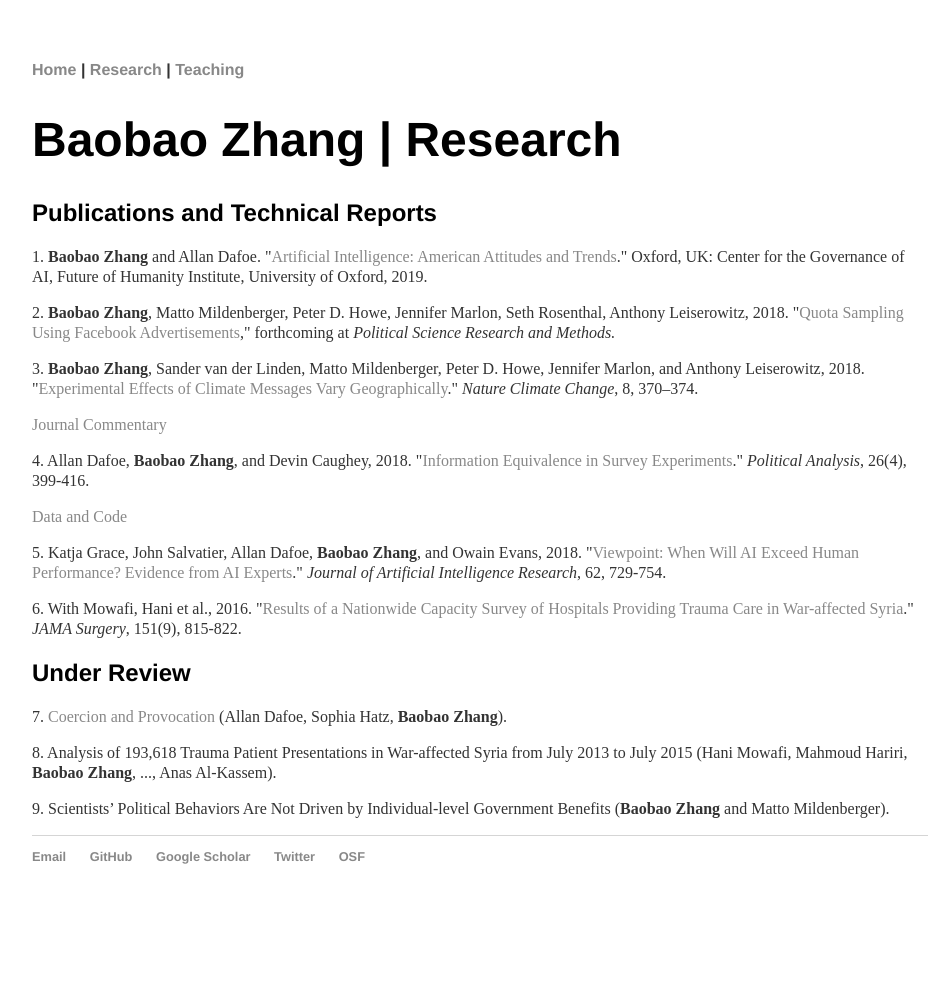
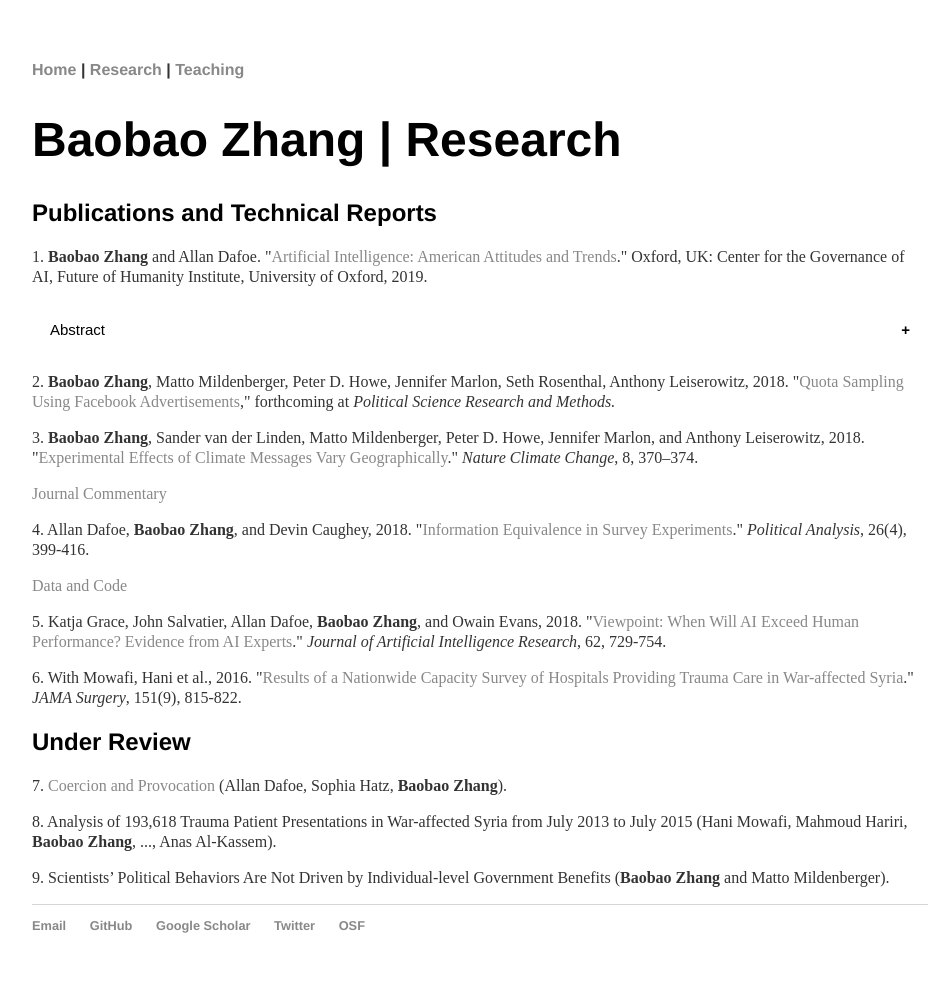
Before and after one commit to morganlivingston/baobaofzhang.github.io, a Jekyll site: the page built from research.html, in a window 1280 px wide. Shown: the whole page, without its empty margins (160-1104 px from the left). Built offline with Jekyll 4.4.1, drawn with Linux system fonts in a browser that asks for light colours; before the commit the page ends 925 px from its top, so only the background shows below that.

Commit message:
Collapsible abstracts

```diff
--- a/_layouts/default.html
+++ b/_layouts/default.html
@@ -5,6 +5,8 @@
 
     <link rel="stylesheet" type="text/css" href="/css/main.css">
   <meta name="viewport" content="width=device-width, initial-scale=1">
+
+
   </head>
 
 <style>
@@ -33,6 +35,42 @@
     visibility: visible;
     opacity: 0.75;
 }
+
+.collapsible {
+  background-color: white;
+  color: black;
+  cursor: pointer;
+  padding: 18px;
+  width: 100%;
+  border: none;
+  text-align: left;
+  outline: none;
+  font-size: 15px;
+}
+
+.active, .collapsible:hover {
+  background-color: white;
+}
+
+.collapsible:after {
+  content: '\002B';
+  color: black;
+  font-weight: bold;
+  float: right;
+  margin-left: 5px;
+}
+
+.active:after {
+  content: "\2212";
+}
+
+.content {
+  padding: 0 18px;
+  max-height: 0;
+  overflow: hidden;
+  transition: max-height 0.2s ease-out;
+  background-color: white;
+}
 </style>
 
   <body>
--- a/research.html
+++ b/research.html
@@ -9,6 +9,12 @@
 			<h2>Publications and Technical Reports</h2>
 			<p>1. <b>Baobao Zhang</b> and Allan Dafoe. "<a href = "https://governanceai.github.io/US-Public-Opinion-Report-Jan-2019/">Artificial Intelligence: American Attitudes and Trends</a>." Oxford, UK: Center for the
 Governance of AI, Future of Humanity Institute, University of Oxford, 2019.</p>
+
+<button class="collapsible">Abstract</button>
+<div class="content">
+  <p>This report presents a broad look at the American public’s attitudes toward artificial intelligence (AI) and AI governance, based on findings from a nationally representative survey of 2,000 American adults. As the study of the public opinion toward AI is relatively new, we aimed for breadth over depth, with our questions touching on: workplace automation; attitudes regarding international cooperation; the public’s trust in various actors to develop and regulate AI; views about the importance and likely impact of different AI governance challenges; and historical and cross-national trends in public opinion regarding AI. Our results provide preliminary insights into the character of US public opinion regarding AI.</p>
+</div>
+
 <p>2. <b>Baobao Zhang</b>, Matto Mildenberger, Peter D. Howe, Jennifer Marlon, Seth Rosenthal, Anthony Leiserowitz, 2018. "<a href = "https://doi.org/10.1017/psrm.2018.49">Quota Sampling Using Facebook Advertisements</a>," forthcoming at <i>Political Science Research and Methods.</i></p>
   <p>3. <b>Baobao Zhang</b>, Sander van der Linden, Matto Mildenberger, Peter D. Howe, Jennifer Marlon, and Anthony Leiserowitz, 2018. "<a href = "https://www.nature.com/articles/s41558-018-0122-0">Experimental Effects of Climate Messages Vary Geographically</a>." <i>Nature Climate Change</i>, 8, 370–374.</p> <p><a href = "https://www.nature.com/articles/s41558-018-0143-8">Journal Commentary</a></p>
 <p>4. Allan Dafoe, <b>Baobao Zhang</b>, and Devin Caughey, 2018. "<a href="https://doi.org/10.1017/pan.2018.9">Information Equivalence in Survey Experiments</a>." <i>Political Analysis</i>, 26(4), 399-416.</p> <p><a href = "https://doi.org/10.7910/DVN/KVZXE8">Data and Code</a></p>
```
